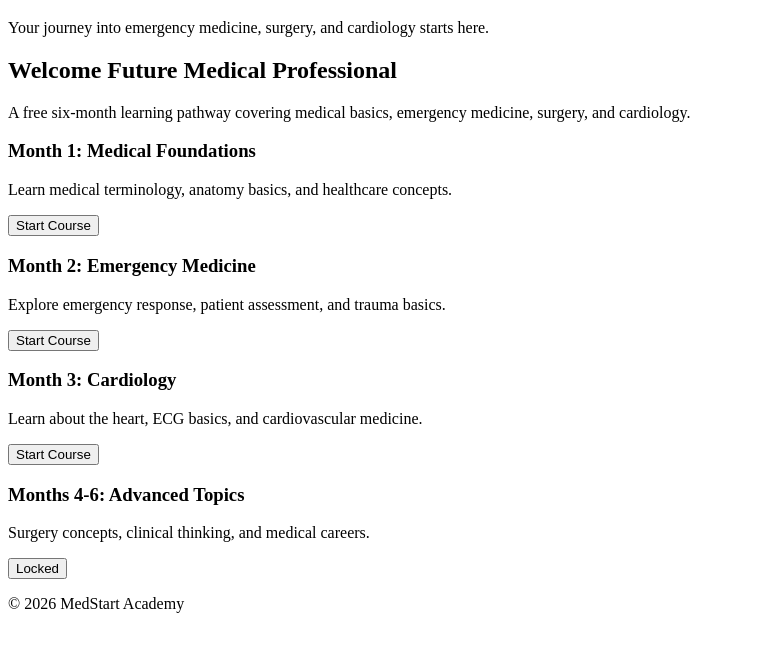
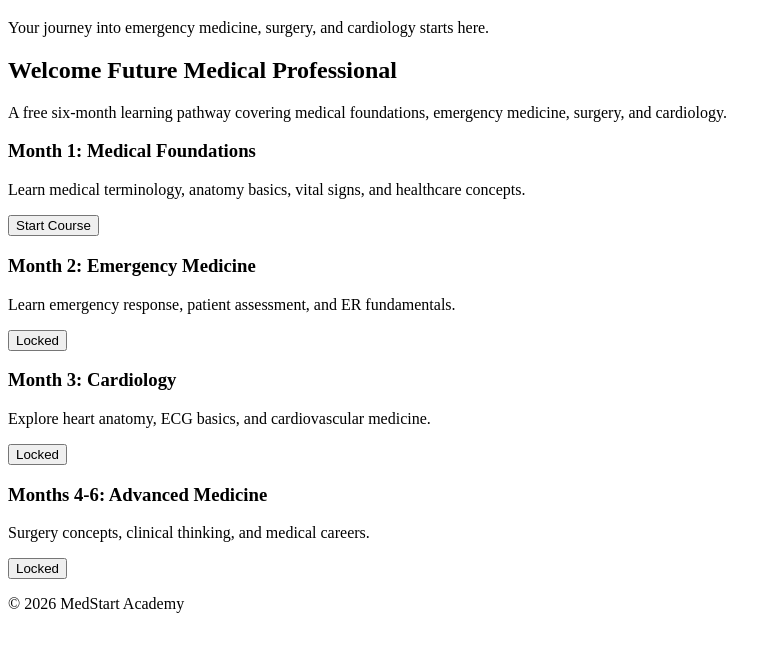
Before and after one commit to bessettemily2-afk/MedStart-Acadamy, a plain HTML site: page index.html in a window 1280 px wide. Shown: the part 62-714 px from the top of the page, without its empty margins (0-778 px from the left). Drawn offline with Linux system fonts and the light colour scheme.

Commit message:
Refine course descriptions and structure in index.html

```diff
--- a/index.html
+++ b/index.html
@@ -1,5 +1,6 @@
 <!DOCTYPE html>
 <html lang="en">
+
 <head>
 <meta charset="UTF-8">
 <meta name="viewport" content="width=device-width, initial-scale=1.0">
@@ -14,63 +15,102 @@
 <p>Your journey into emergency medicine, surgery, and cardiology starts here.</p>
 </header>
 
+
 <main>
 
 <section class="welcome">
 <h2>Welcome Future Medical Professional</h2>
+
 <p>
-A free six-month learning pathway covering medical basics,
+A free six-month learning pathway covering medical foundations,
 emergency medicine, surgery, and cardiology.
 </p>
 </section>
 
 
 <section class="course-card">
+
 <h3>Month 1: Medical Foundations</h3>
-<p>Learn medical terminology, anatomy basics, and healthcare concepts.</p>
+
+<p>
+Learn medical terminology, anatomy basics, vital signs,
+and healthcare concepts.
+</p>
+
 <a href="lesson1.html">
-<button>Start Course</button>
+<button>
+Start Course
+</button>
 </a>
 
-</button>
 </section>
 
 
+
 <section class="course-card">
+
 <h3>Month 2: Emergency Medicine</h3>
-<p>Explore emergency response, patient assessment, and trauma basics.</p>
-<button onclick="startCourse('Emergency Medicine')">
-Start Course
+
+<p>
+Learn emergency response, patient assessment,
+and ER fundamentals.
+</p>
+
+<button onclick="locked()">
+Locked
 </button>
+
 </section>
 
 
+
 <section class="course-card">
+
 <h3>Month 3: Cardiology</h3>
-<p>Learn about the heart, ECG basics, and cardiovascular medicine.</p>
-<button onclick="startCourse('Cardiology')">
-Start Course
+
+<p>
+Explore heart anatomy, ECG basics,
+and cardiovascular medicine.
+</p>
+
+<button onclick="locked()">
+Locked
 </button>
+
 </section>
 
 
+
 <section class="course-card">
-<h3>Months 4-6: Advanced Topics</h3>
-<p>Surgery concepts, clinical thinking, and medical careers.</p>
+
+<h3>Months 4-6: Advanced Medicine</h3>
+
+<p>
+Surgery concepts, clinical thinking,
+and medical careers.
+</p>
+
 <button onclick="locked()">
 Locked
 </button>
+
 </section>
 
 
 </main>
 
+
+
 <footer>
-<p>© 2026 MedStart Academy</p>
+<p>
+© 2026 MedStart Academy
+</p>
 </footer>
+
 
 
 <script src="script.js"></script>
 
 </body>
+
 </html>
```
